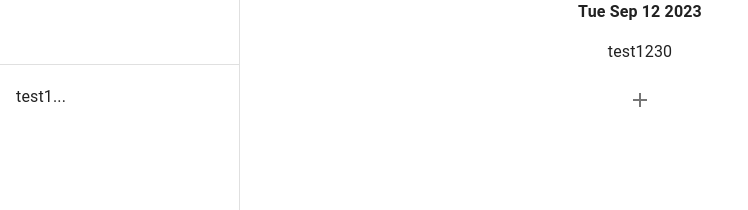
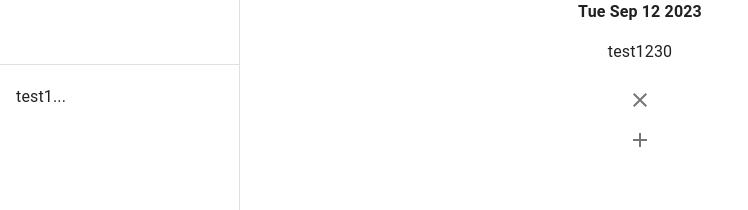
Before and after one commit to kpatterson395/insiten_project_1, a React (Create React App) app: page / in a window 1280 px wide. Shown: the top 210 px of the page, without its empty margins (0-748 px from the left). Built offline with nearby package versions, Linux system fonts and the light colour scheme.

Commit message:
clear selection

```diff
--- a/src/App.tsx
+++ b/src/App.tsx
@@ -5,6 +5,8 @@ import Controls from './Controls';
 import SideBar from './SideBar';
 import { SelectContext } from './SelectContext';
 import { NoteContext } from './NoteContext';
+import CloseIcon from '@mui/icons-material/Close';
+import IconButton from '@mui/material/IconButton';
 
 export interface NoteInterface {
   id: string,
@@ -13,17 +15,32 @@ export interface NoteInterface {
 }
 
 function App() {
-  const {selected} = useContext(SelectContext);
+  const {selected, dispatch} = useContext(SelectContext);
   const { notesContext } = useContext(NoteContext);
 
+
   const selectedNote = notesContext.find((n: NoteInterface) => n.id === selected)
+  const handleRemoveSelect = () => {
+    dispatch({type: "added", id: ""})
+  }
 
   return (
     <div className="App">
       <SideBar />
       <div>
-        <b>{selectedNote?.date.toDateString()}</b>
-       <p> {selectedNote?.text}</p>
+        {
+          selectedNote && (
+            <div>
+            <b>{selectedNote?.date.toDateString()}</b>
+            <p> {selectedNote?.text}</p>
+            <IconButton onClick={() => handleRemoveSelect()}>
+              <CloseIcon />
+            </IconButton>
+
+          </div>
+          )
+        }
+
         <Controls />
       </div>
     </div>
```
